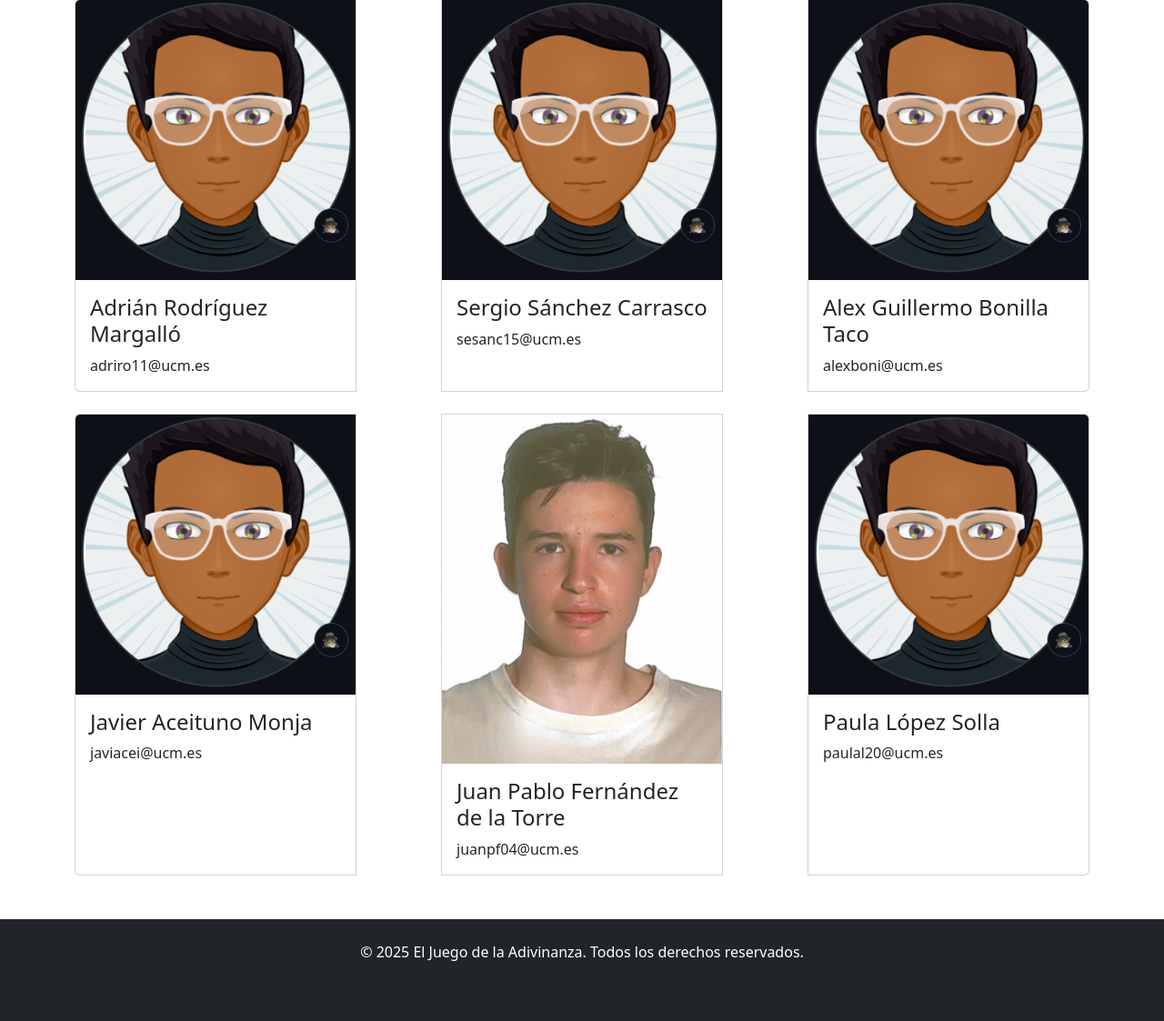
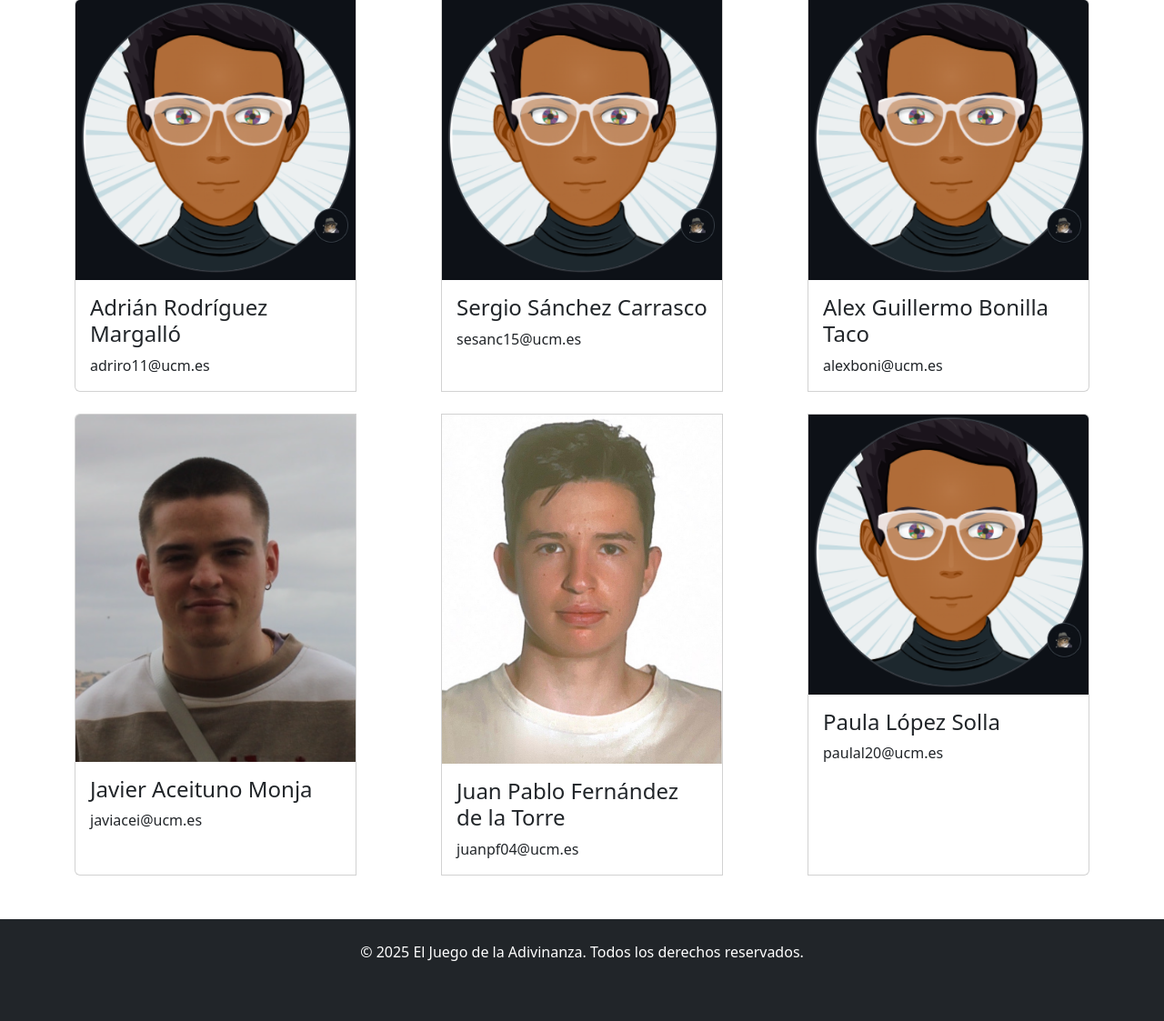
Before and after one commit to alexboni97/IW, a Spring Boot app: page /authors in a window 1280 px wide. Shown: the part 273-1396 px from the top of the page at 91% size. Run offline with Spring Boot 4, Linux system fonts and the light colour scheme; some of the project's set-up classes (security, data sources, template engines, error pages and the like) are left out, and stand-ins take their place.

Commit message:
Foto de javi

```diff
--- a/demo/src/main/resources/templates/authors.html
+++ b/demo/src/main/resources/templates/authors.html
@@ -59,7 +59,7 @@
     <div class="container">
         <div class="card-group">
             <div class="card">
-                <img class="card-img-top" src="./images/alex.png" alt="Card image cap"/>
+                <img class="card-img-top" src="./images/javi.jpeg" alt="Card image cap"/>
                 <div class="card-body">
                     <h4 class="card-title">Javier Aceituno Monja</h4>
                     <p class="card-text">javiacei@ucm.es</p>
```
Also changed, not shown: demo/src/main/resources/static/images/Javi.jpeg (added).
